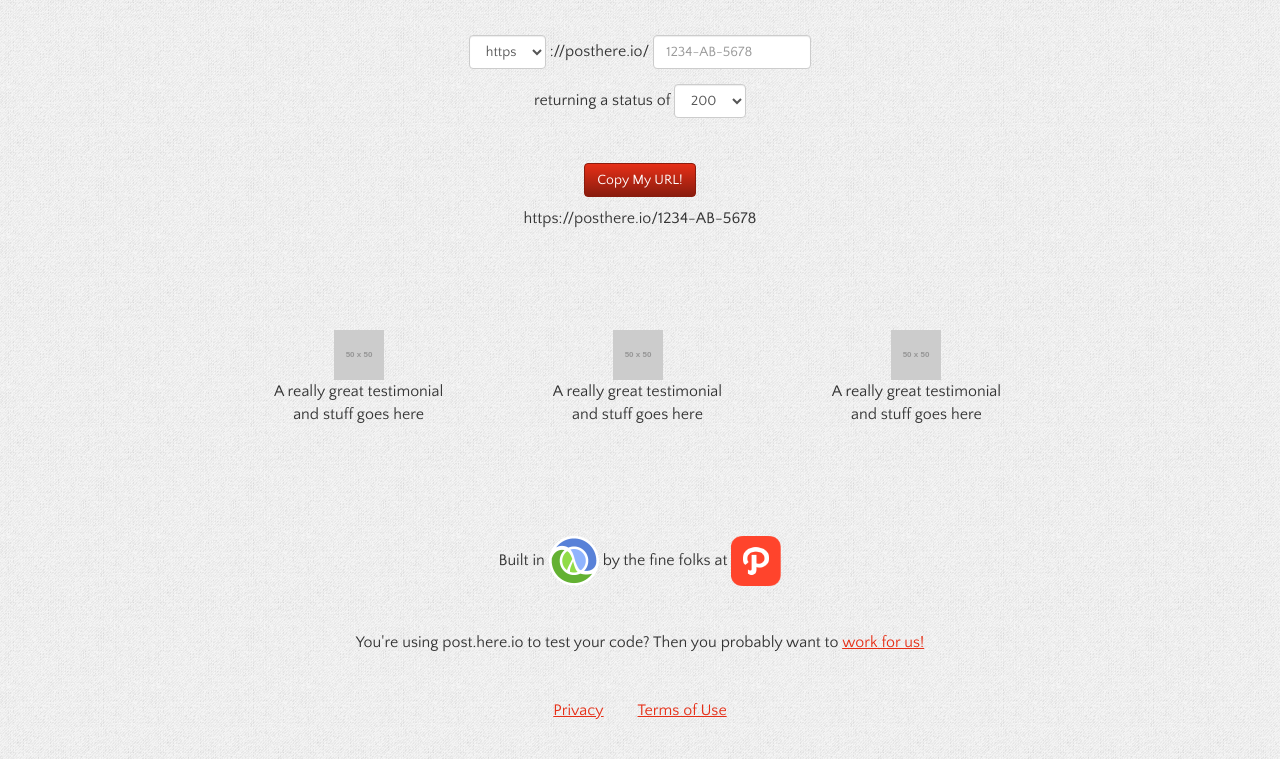
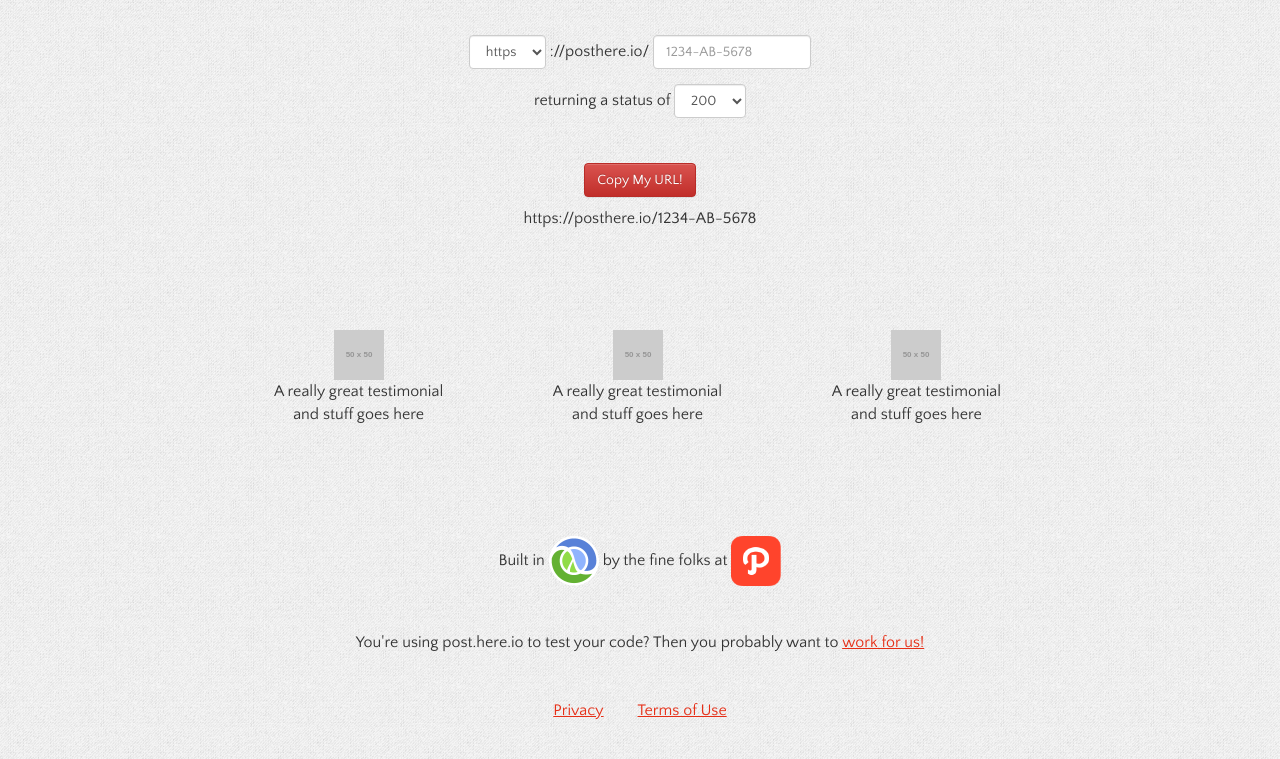
Before and after one commit to SnootyMonkey/posthere.io, a plain HTML site: page resources/index.html in a window 1280 px wide. Shown: the part 171-930 px from the top of the page. Drawn offline with nearby package versions, Linux system fonts and the light colour scheme; placeholder pictures from the web are drawn by us.

Commit message:
Swap to btn-danger

```diff
--- a/resources/index.html
+++ b/resources/index.html
@@ -86,7 +86,7 @@
             </div>
           </form>
 
-          <p><a href='/' class="btn btn-path">Copy My URL!</a></p>
+          <p><a href='/' class="btn btn-danger">Copy My URL!</a></p>
           <p>https://posthere.io/1234-AB-5678</p>
         </div>
 
```
